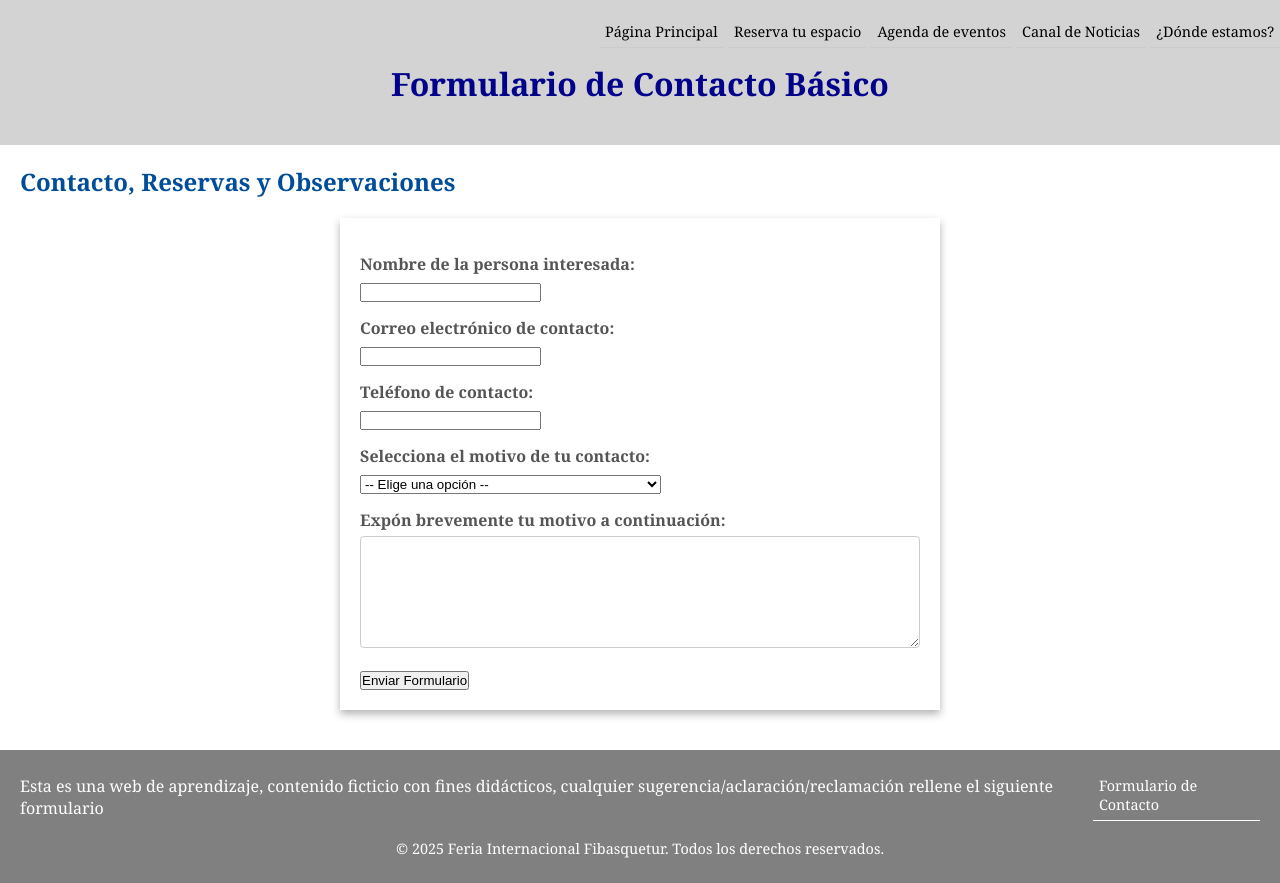
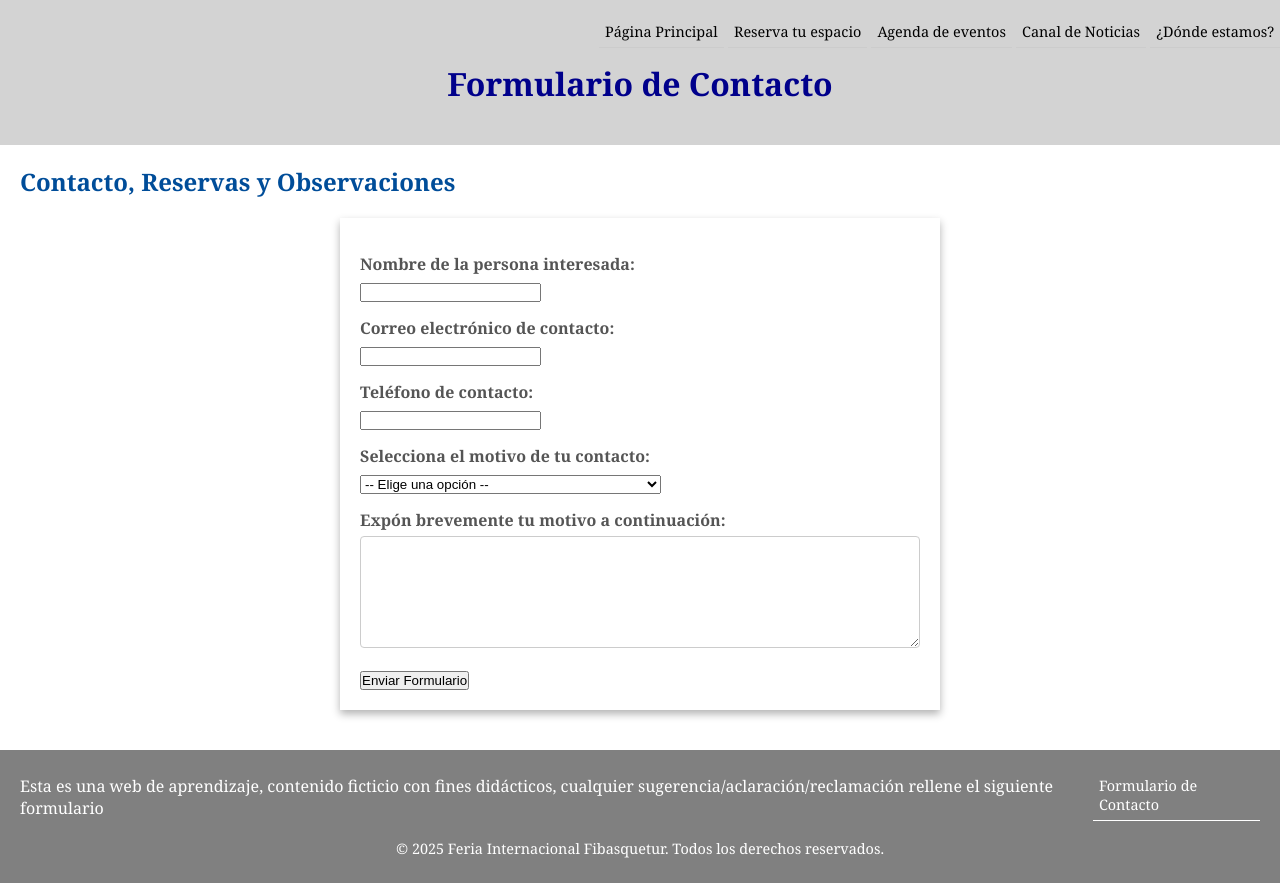
Before and after one commit to mgaunabirt/mgaunajava, a plain HTML site: page formularioContacto.html in a window 1280 px wide. Drawn offline with Linux system fonts and the light colour scheme.

Commit message:
Update formularioContacto.html

```diff
--- a/formularioContacto.html
+++ b/formularioContacto.html
@@ -1,6 +1,6 @@
 <!DOCTYPE html>
 <html lang="es">
-<!--Este texto no aparecerá en el navegador -->
+<!--Este es un formulario para recoger los datos de contacto básicos de contacto, reservas, feedback....-->
 <head>
 <meta charset="utf-8"/>
 <meta name="FIBASQUETUR" content="Bienvenidos a FIBASQUETUR"/>
@@ -17,12 +17,15 @@
 <a href="./noticiasrelacionadas.html">Canal de Noticias</a>
 <a href="./contacto_ubicacion.html">¿Dónde estamos?</a>
 </nav>
-<h1>Formulario de Contacto Básico</h1>
+<h1>Formulario de Contacto</h1>
 </header>
+<!--La parte superior es igual en todas las páginas-->
 <body>
 <h2>Contacto, Reservas y Observaciones</h2>
+<!--En el siguiente punto se define que hacer con la información, en este caso se manda a un correo electrónico-->
 <form action="mailto:mgauna@birt.eus" method="post" enctype="text/plain">
 <label for="nombre">Nombre de la persona interesada:</label><br/>
+<!--En esta parte se recopilan los datos con la etiqueta Input, marcando con label como se muestran en pantalla-->
 <input type="text" id="nombre" name="Nombre_Completo" required><br/><br/>
 <label for="correo">Correo electrónico de contacto:</label><br/>
 <input type="email" id="correo" name="correo_contacto" required><br><br>
```
